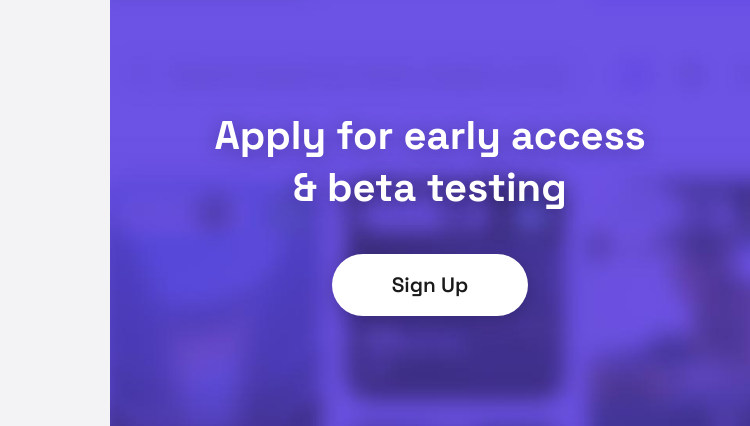
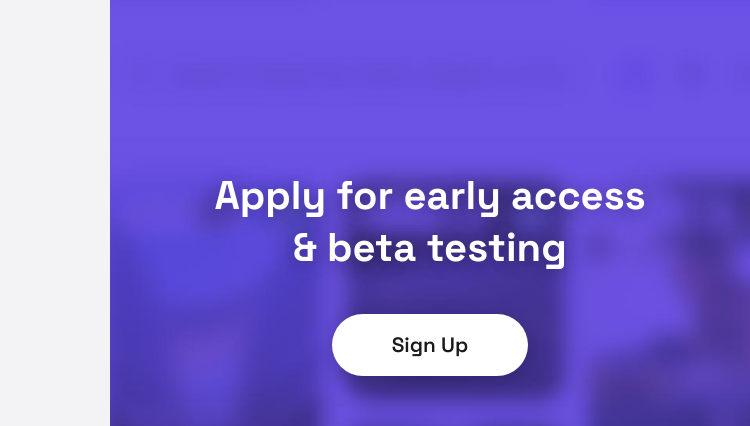
Before and after one commit to freakngenius/futuro-static, a plain HTML site: page index.html in a window 1280 px wide. Shown: the part 147-573 px from the top of the page, 530-1280 px from the left. Drawn offline with Linux system fonts and the light colour scheme.

Commit message:
Fix right side position: change margin-top from -80px to 40px

```diff
--- a/styles.css
+++ b/styles.css
@@ -92,7 +92,7 @@ body {
     justify-content: center;
     align-items: center;
     gap: 40px;
-    margin-top: -80px;
+    margin-top: 40px;
 }
 
 .cta-heading {
```
